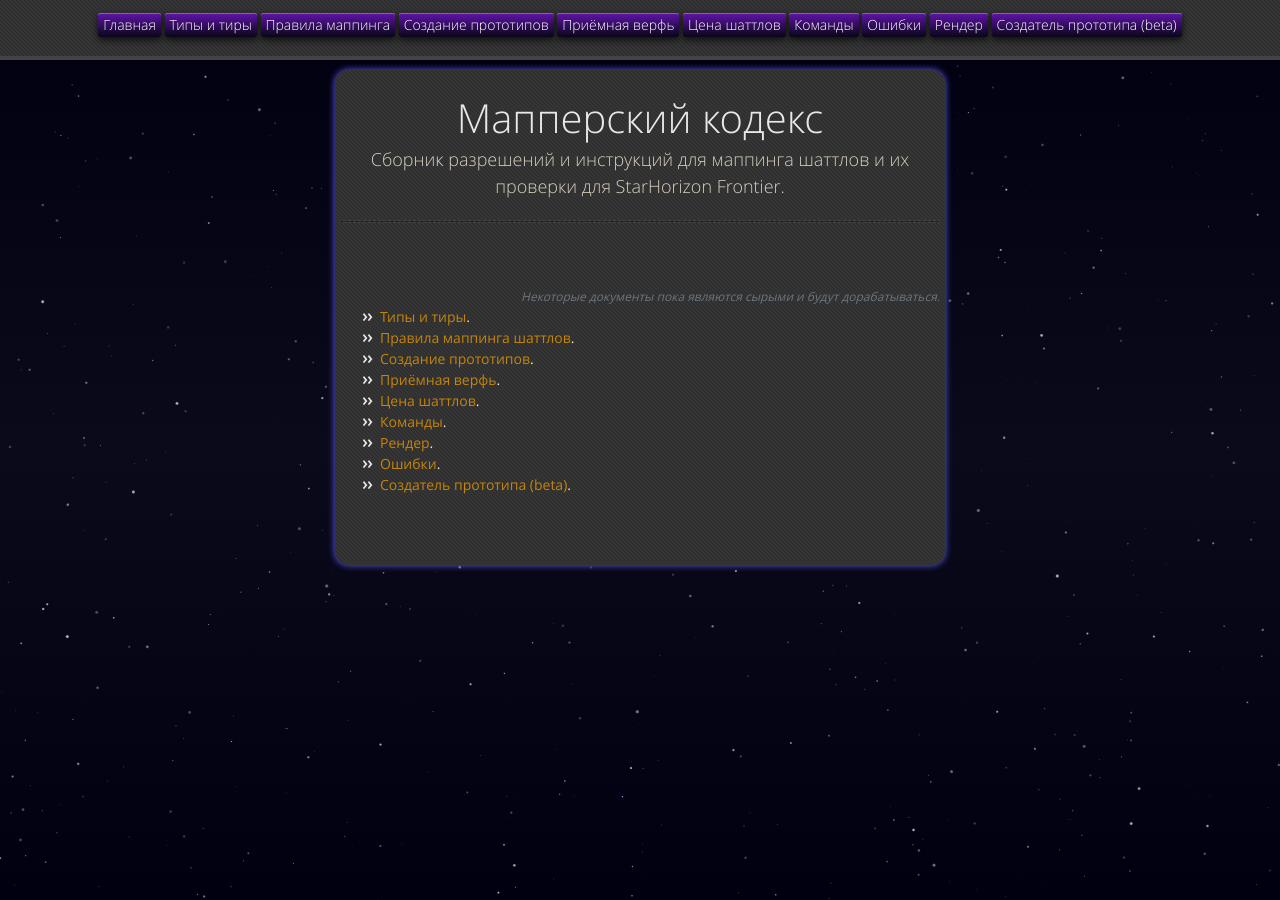
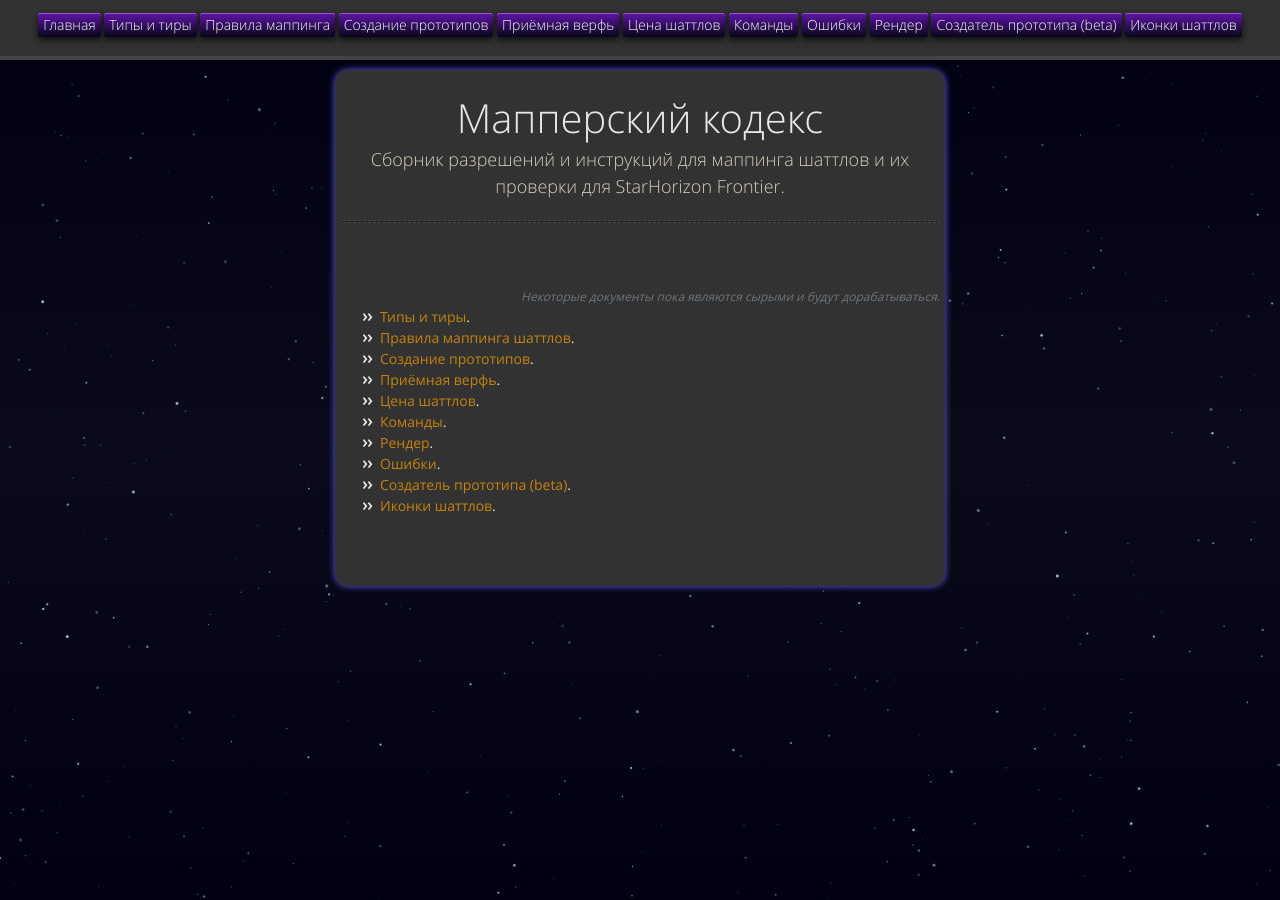
Before and after one commit to lAstronautl/StarHorizon-Mapping, a Jekyll site: the page built from docs/index.md, in a window 1280 px wide and 900 px high. Built offline with Jekyll 4.4.1, drawn with Linux system fonts in a browser that asks for light colours.

Commit message:
add: starhorizon-map-render

```diff
--- a/docs/_config.yml
+++ b/docs/_config.yml
@@ -21,3 +21,5 @@
     url: https://lastronautl.github.io/StarHorizon-Mapping/markdown/create-render.html
   - title: Создатель прототипа (beta)
     url: https://lastronautl.github.io/StarHorizon-Mapping/markdown/shuttle-generator.html
+  - title: Иконки шаттлов
+    url: https://lastronautl.github.io/starhorizon-map-render/
--- a/docs/index.md
+++ b/docs/index.md
@@ -12,3 +12,4 @@
 *   [Рендер](./markdown/create-render.html).
 *   [Ошибки](./markdown/fix-error.html).
 *   [Создатель прототипа (beta)](./markdown/shuttle-generator.html).
+*   [Иконки шаттлов](https://lastronautl.github.io/starhorizon-map-render/).
```
